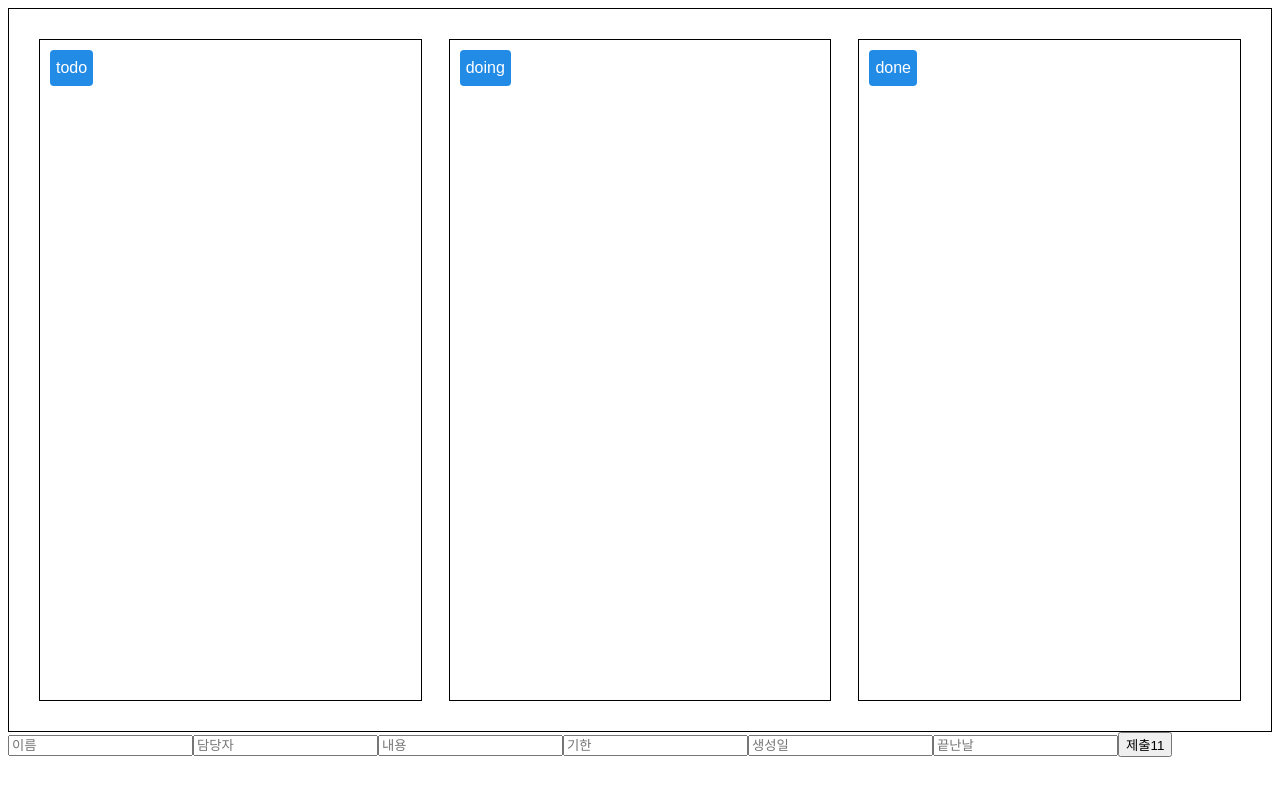
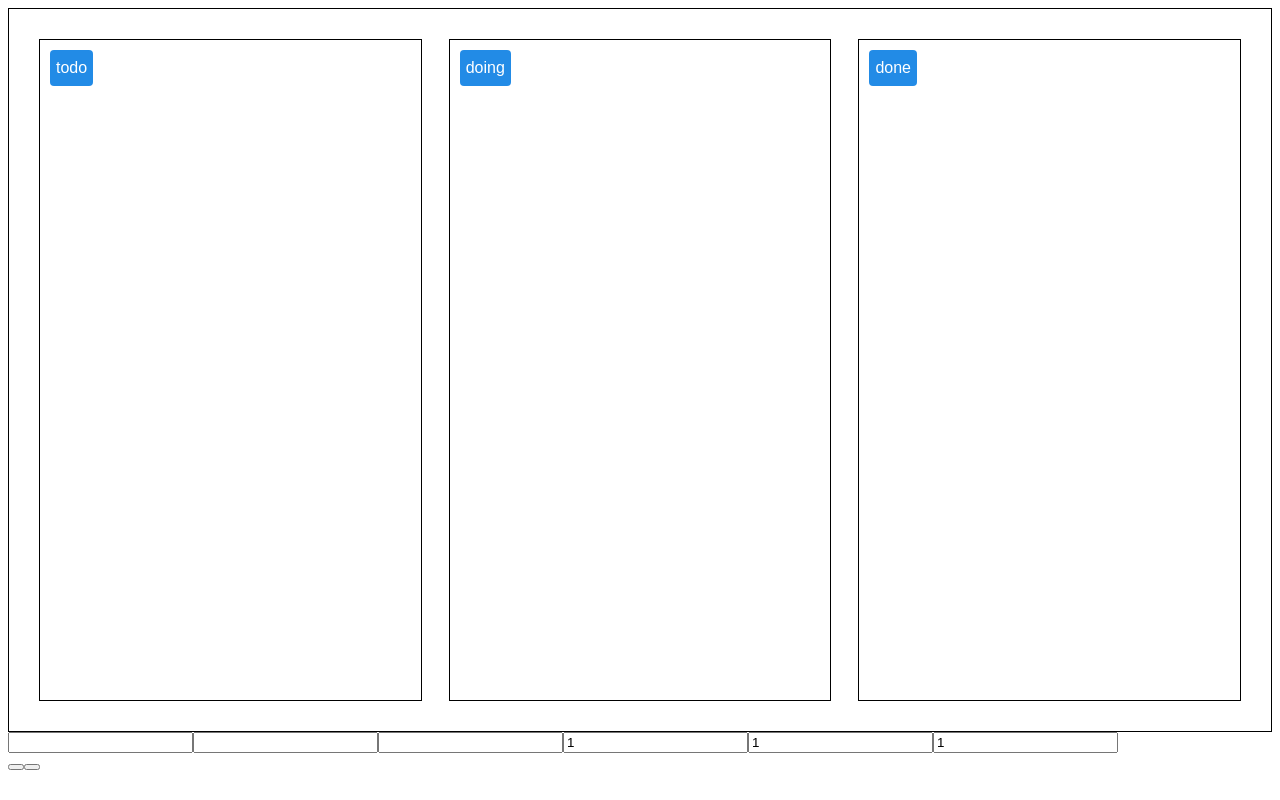
Before and after one commit to RunLearn/super-todoapp, a Next.js app: page /todoRoom/todoRoom in a window 1280 px wide. Built offline with nearby package versions, Linux system fonts and the light colour scheme.

Commit message:
feat: todoRoomForm.tsx 투두룸 입력창

```diff
--- a/pages/index.tsx
+++ b/pages/index.tsx
@@ -4,6 +4,7 @@ const Home: NextPage = () => {
   return (
     <>
       <p>Just Page</p>
+      <a href={"/todoRoom/todoRoom"}>todoRoom 이동하기</a>
     </>
   )
 }
--- a/pages/todoRoom/todoRoom.tsx
+++ b/pages/todoRoom/todoRoom.tsx
@@ -3,9 +3,11 @@ import DoneBox from '../../src/components/todoRoom/box/doneBox';
 import TodoBox from '../../src/components/todoRoom/box/todoBox';
 import DoingBox from '../../src/components/todoRoom/box/doingBox';
 import styled from 'styled-components';
-import {ADDTODO} from '../../src/redux/todoRoom/Todos'
+import {addTodo} from '../../src/redux/todoRoom/Todos'
 import {useDispatch, useSelector} from 'react-redux';
 import {RootState} from '../../src/redux/store'
+import TodoRoomForm from '../../src/components/todoRoom/todoRoomForm';
+
 
 const todoRoom = () => {
   const dispatch=useDispatch();
@@ -21,20 +23,7 @@ const todoRoom = () => {
         <DoingBox />
         <DoneBox />
       </FlexContainer>
-      <form onSubmit={(event) => {
-        event.preventDefault();
-
-        console.log(temp);
-      }}>
-        <input type='text' placeholder='이름'  />
-        <input type='text' placeholder='담당자' />
-        <input type='text' placeholder='내용' />
-        <input type='text' placeholder='기한' />
-        <input type='text' placeholder='생성일' />
-        <input type='text' placeholder='끝난날' />
-        <input type='submit' value="제출11"/>
-      </form>
-
+      <TodoRoomForm></TodoRoomForm>
     </>
   )
 }
--- /dev/null
+++ b/src/components/todoRoom/todoRoomForm.tsx
@@ -0,0 +1,57 @@
+import React from 'react';
+import styled from 'styled-components';
+import todos, { addTodo } from '../../redux/todoRoom/Todos'
+import { useDispatch,useSelector } from 'react-redux';
+import { RootState } from '../../redux/store';
+import { useState} from 'react';
+
+const TodoRoomForm = () => {
+
+  const [todo, setTodo] = useState({
+    title: "",
+    manager: "",
+    content: "",
+    deadline: 1,
+    createDate: 1,
+    dueDate: 1,
+  })
+
+  const textChange = (e) => {
+    const {name, value} = e.target;
+    setTodo({...todo, [name]:value})
+  }
+
+  const dispatch = useDispatch();
+  const temp = useSelector((state:RootState)=>state.todo);
+  const todoDispatch =()=> dispatch(addTodo({
+    title:todo.title,
+    manager:todo.manager,
+    content:todo.content,
+    deadline:todo.deadline,
+    createDate:todo.createDate,
+    dueDate:todo.dueDate
+  }))
+  return(
+    <>
+      <Form>
+        <InputText onChange={textChange} name="title" value={todo.title}></InputText>
+        <InputText onChange={textChange} name="manager" value={todo.manager}></InputText>
+        <InputText onChange={textChange} name="content" value={todo.content}></InputText>
+        <InputText onChange={textChange} name="deadline" type={'number'} value={todo.deadline}></InputText>
+        <InputText onChange={textChange} name="createDate" type={'number'} value={todo.createDate}></InputText>
+        <InputText onChange={textChange} name="dueDate" type={'number'} value={todo.dueDate}></InputText>
+      </Form>
+        <SubmitButton onClick={todoDispatch}></SubmitButton>
+      <button onClick={() => { console.log(temp) }}></button>
+    </>
+  )
+}
+
+const Form = styled.form`
+`
+const InputText = styled.input`
+`
+const SubmitButton = styled.button`
+`
+
+export default TodoRoomForm;
--- a/src/redux/todoRoom/Todos.ts
+++ b/src/redux/todoRoom/Todos.ts
@@ -34,6 +34,6 @@ const TodoSlice=createSlice({
 });
 
 const {actions, reducer} = TodoSlice
-export const {ADDTODO} = TodoSlice.actions
+export const {addTodo} = TodoSlice.actions
 
 export default reducer
```
